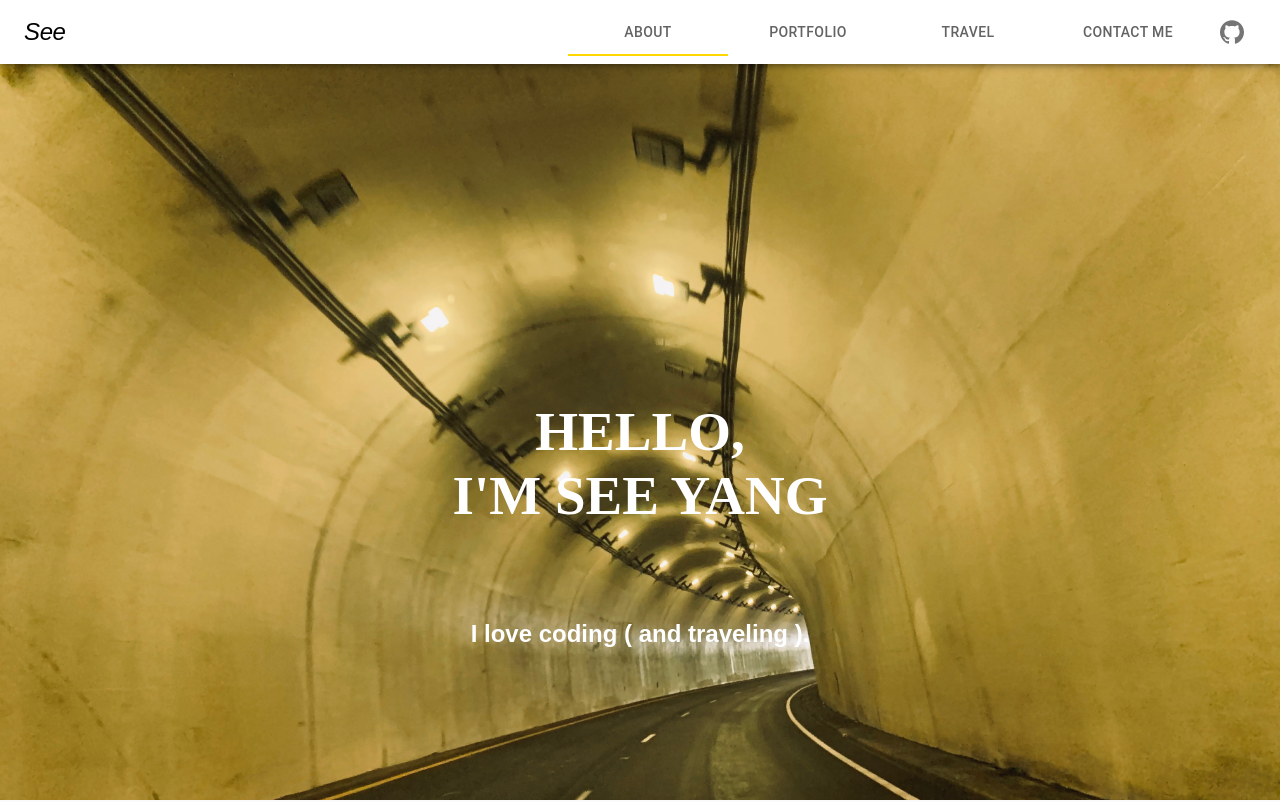
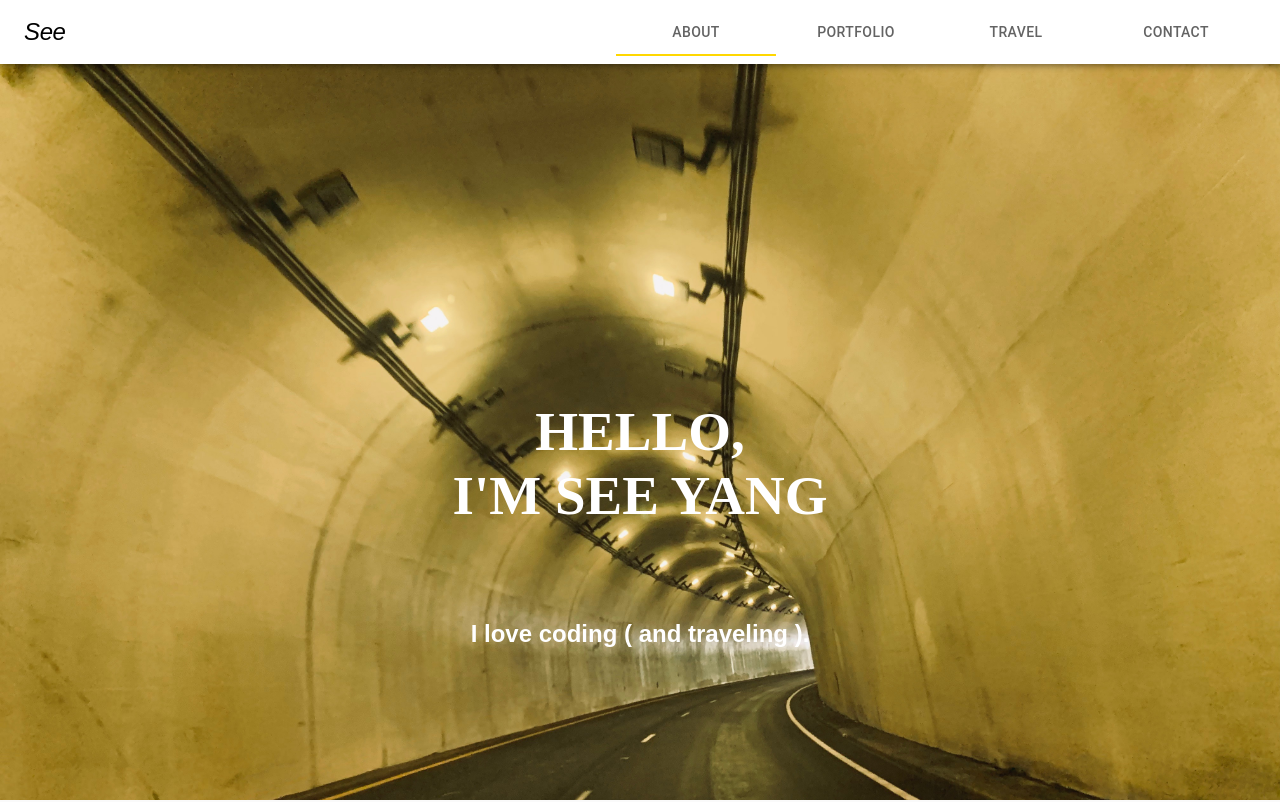
Before and after one commit to paperjoob/personal_website_see, a React (Create React App) app: page / in a window 1280 px wide. Shown: the top 802 px of the page. Built offline with nearby package versions, Linux system fonts and the light colour scheme.

Commit message:
fixing nav bar

```diff
--- a/src/ContactMe/ContactMe.js
+++ b/src/ContactMe/ContactMe.js
@@ -128,7 +128,7 @@ class ContactMe extends Component {
         const { classes } = this.props;
 
         return (
-            <Element name="Contact Me" id="Contact Me" >
+            <Element name="Contact" id="Contact" >
                    <div className={classes.root}>
                         <Grid item xs={12}>
                             <Typography variant='h3' align='center' className={classes.title}>
--- a/src/NavBar/NavBar.js
+++ b/src/NavBar/NavBar.js
@@ -21,9 +21,19 @@ import NavTab from './NavTab';
 
   const styles = theme => ({
     root: {
-      flexGrow: 1,
-      backgroundColor: theme.palette.background.paper,
-    },
+		position: 'fixed',
+		display: 'flex',
+		zIndex: 1,
+		[theme.breakpoints.up('md')]: {
+			left: '25px',
+			top: '15vh',
+		},
+		[theme.breakpoints.down('sm')]: {
+			backgroundColor: theme.palette.background.default,
+			width: '100vw',
+			justifyContent: 'center'
+		}
+	},
     indicator: {
         backgroundColor: 'gold',
     },
@@ -83,9 +93,9 @@ class NavBar extends Component {
                 <NavTab label="About" to="About" value={0} handleChange={this.handleChange} />
                 <NavTab label="Portfolio" to="Portfolio" value={1} handleChange={this.handleChange} />
                 <NavTab label="Travel" to="Travel" value={2} handleChange={this.handleChange} />
-                <NavTab label="Contact Me" to="Contact Me" value={3} handleChange={this.handleChange} />
+                <NavTab label="Contact Me" to="Contact" value={3} handleChange={this.handleChange} />
               </Tabs>
-              <IconButton><GitHubIcon /></IconButton>
+              {/* <IconButton><GitHubIcon /></IconButton> */}
               </Toolbar>
             </AppBar>
             </ThemeProvider>
```
